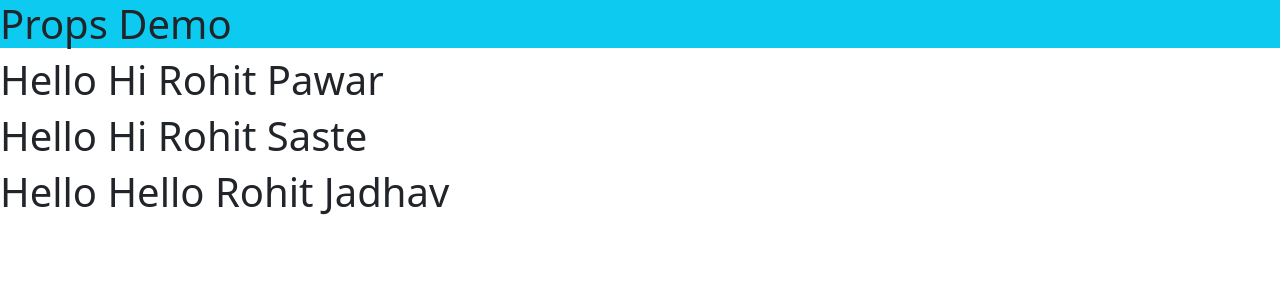
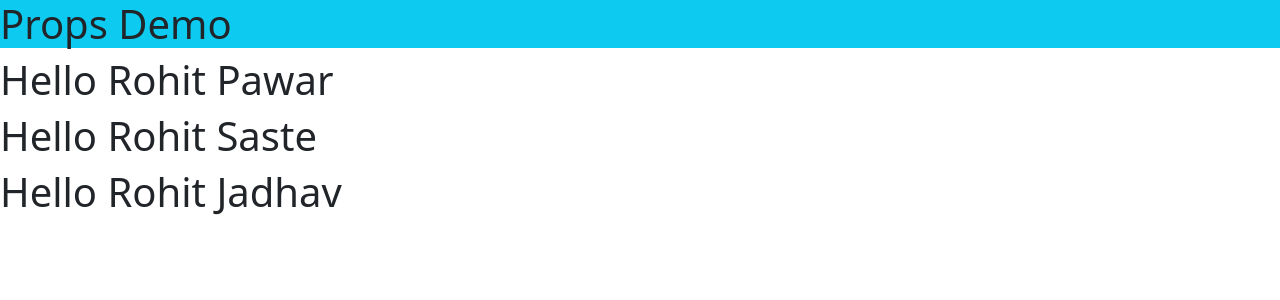
Before and after one commit to RohitPawar9850/Day15-WPT, a React (Create React App) app: page / in a window 1280 px wide. Shown: the top 300 px of the page. Built offline with nearby package versions, Linux system fonts and the light colour scheme.

Commit message:
props example

```diff
--- a/src/App.js
+++ b/src/App.js
@@ -12,7 +12,7 @@ function App() {
   );
 }
 
-/*
+
 function MessageDemo(Props)
 {
   console.log("I am inside MessageDemo",Props);
@@ -23,15 +23,7 @@ function MessageDemo(Props)
   );
 }
 
-*/
 
-function MessageDemo({message,username})
-{
-  return (
-    <>
-    <h1>Hello {message} {username} </h1>
-    </>
-  );
-}
+
 
 export default App;
```
